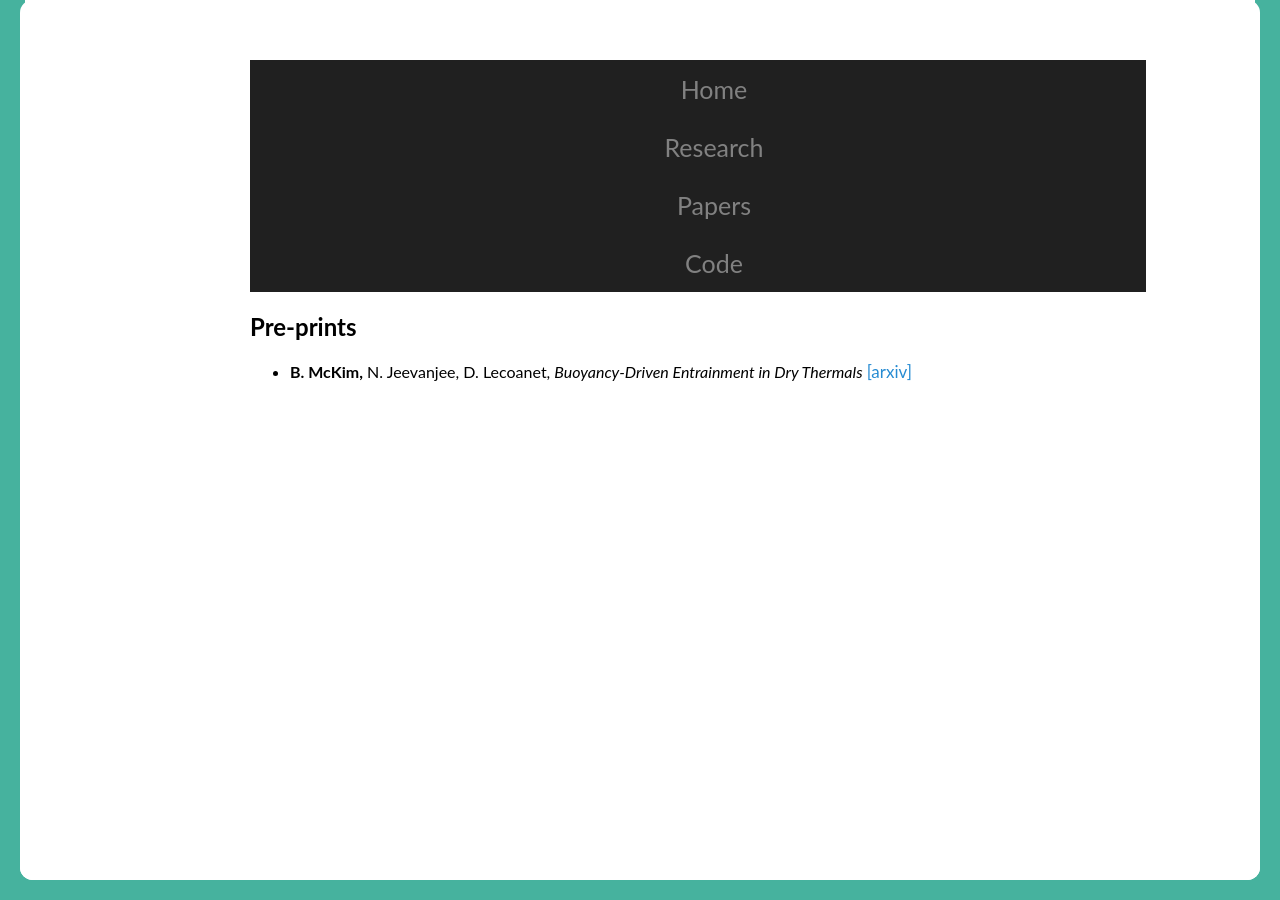
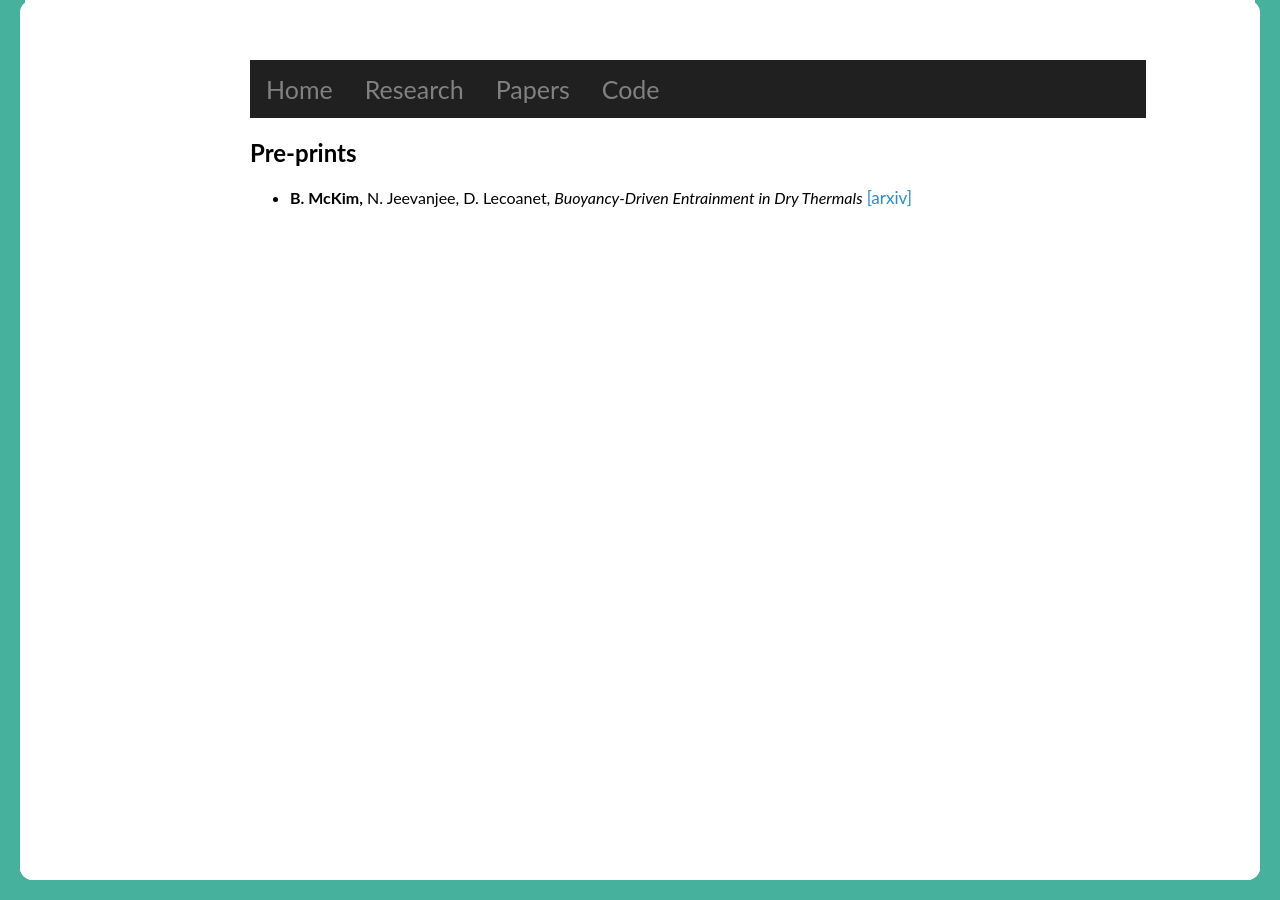
Before and after one commit to mckimb/mckimb.github.io, a Jekyll site: the page built from papers/index.html, in a window 1280 px wide. Built offline with Jekyll 4.4.1, drawn with Linux system fonts in a browser that asks for light colours.

Commit message:
Update main.css

```diff
--- a/css/main.css
+++ b/css/main.css
@@ -116,7 +116,8 @@ nav ul li, footer ul li {
 }
 
 .topnav a {
-  width: 100%;
+  top: 0;
+  left: 0;
   float: left;
   font-size: 25px;
   color: #818181;
```
